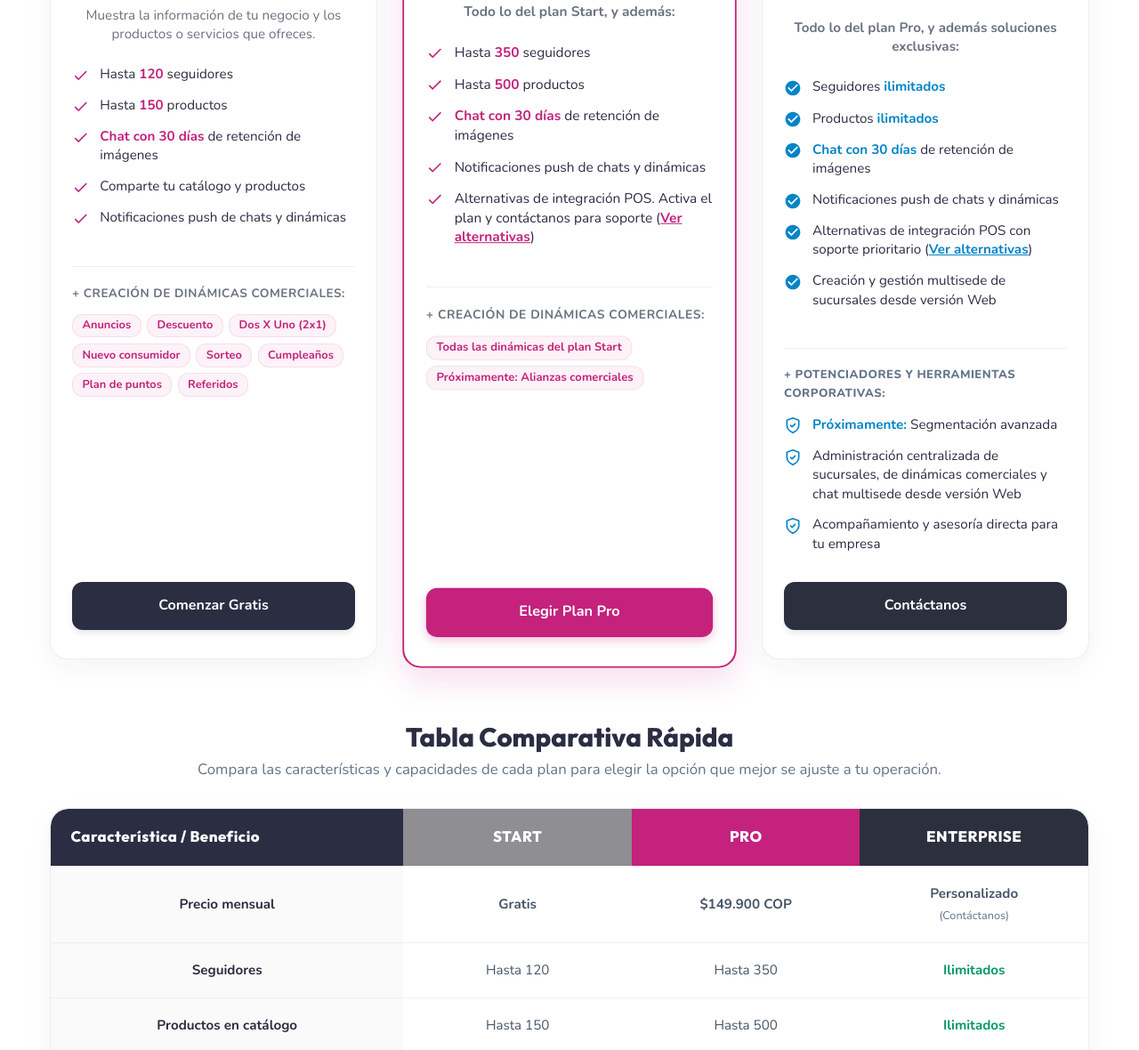
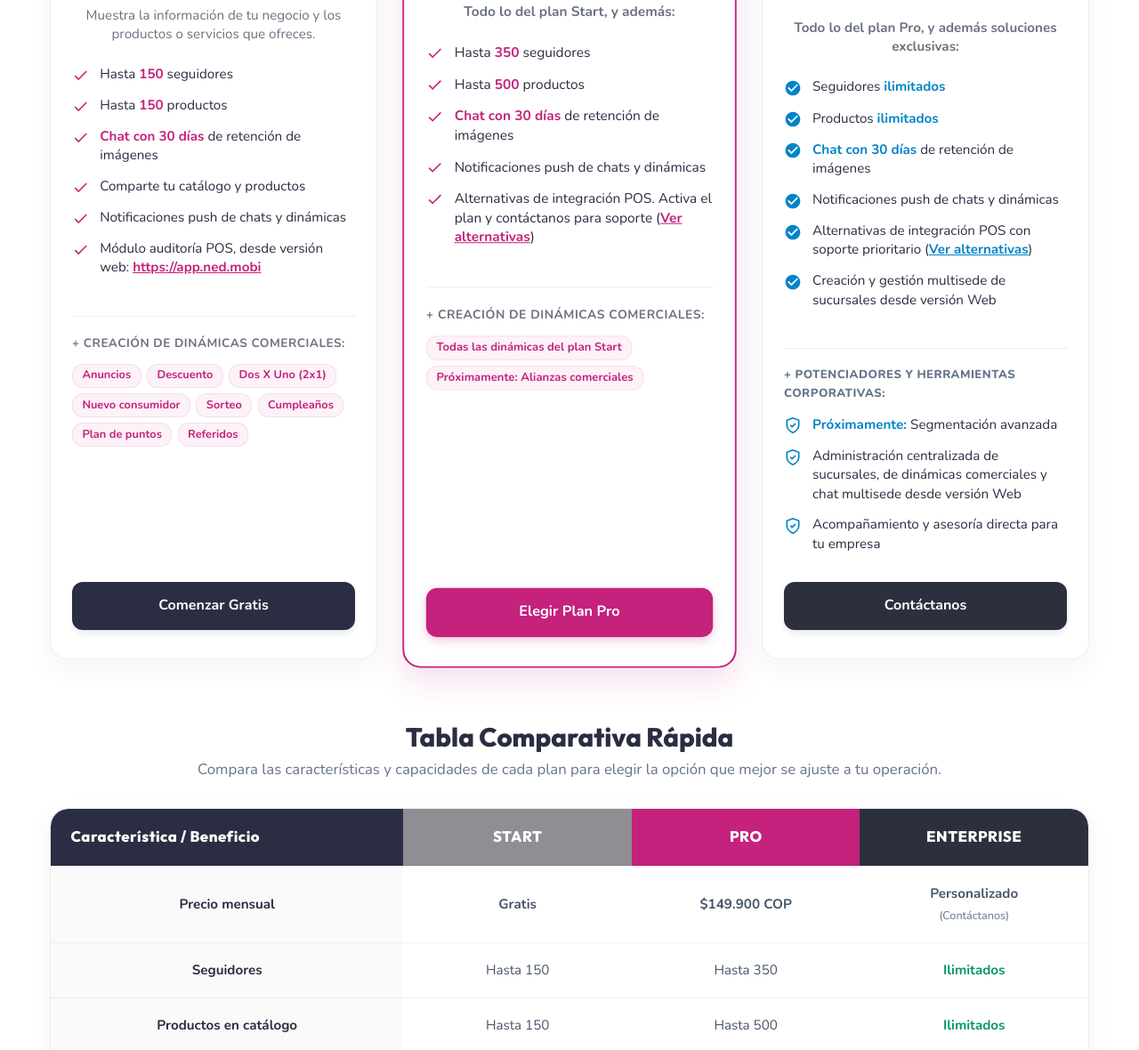
Before and after one commit to NED-System/Web, a plain HTML site: page pages/planes.html in a window 1280 px wide. Shown: the part 665-1845 px from the top of the page at 89% size. Drawn offline with nearby package versions, Linux system fonts and the light colour scheme; a script that the page names is missing; a web font is replaced by a local one.

Commit message:
feat: update follower limit and add POS audit module feature in plans page

```diff
--- a/pages/planes.html
+++ b/pages/planes.html
@@ -74,7 +74,7 @@
           <ul class="plan_features">
             <li>
               <svg class="check_icon" viewBox="0 0 24 24"><path d="M9 16.17L4.83 12l-1.42 1.41L9 19 21 7l-1.41-1.41z"/></svg>
-              <span>Hasta <strong>120</strong> seguidores</span>
+              <span>Hasta <strong>150</strong> seguidores</span>
             </li>
             <li>
               <svg class="check_icon" viewBox="0 0 24 24"><path d="M9 16.17L4.83 12l-1.42 1.41L9 19 21 7l-1.41-1.41z"/></svg>
@@ -91,6 +91,10 @@
             <li>
               <svg class="check_icon" viewBox="0 0 24 24"><path d="M9 16.17L4.83 12l-1.42 1.41L9 19 21 7l-1.41-1.41z"/></svg>
               <span>Notificaciones push de chats y dinámicas</span>
+            </li>
+            <li>
+              <svg class="check_icon" viewBox="0 0 24 24"><path d="M9 16.17L4.83 12l-1.42 1.41L9 19 21 7l-1.41-1.41z"/></svg>
+              <span>Módulo auditoría POS, desde versión web: <a href="https://app.ned.mobi" target="_blank" rel="noopener noreferrer" style="color: var(--magenta); text-decoration: underline; font-weight: 700;">https://app.ned.mobi</a></span>
             </li>
           </ul>
 
@@ -265,7 +269,7 @@
             </tr>
             <tr>
               <td>Seguidores</td>
-              <td>Hasta 120</td>
+              <td>Hasta 150</td>
               <td>Hasta 350</td>
               <td><strong style="color: #059669;">Ilimitados</strong></td>
             </tr>
```
